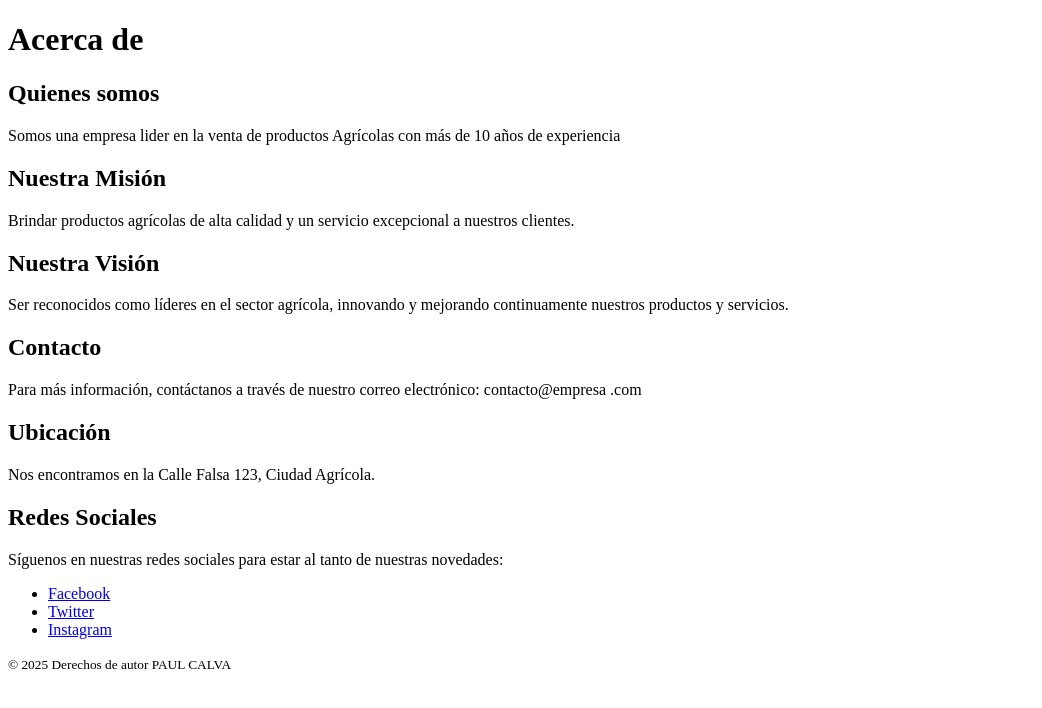
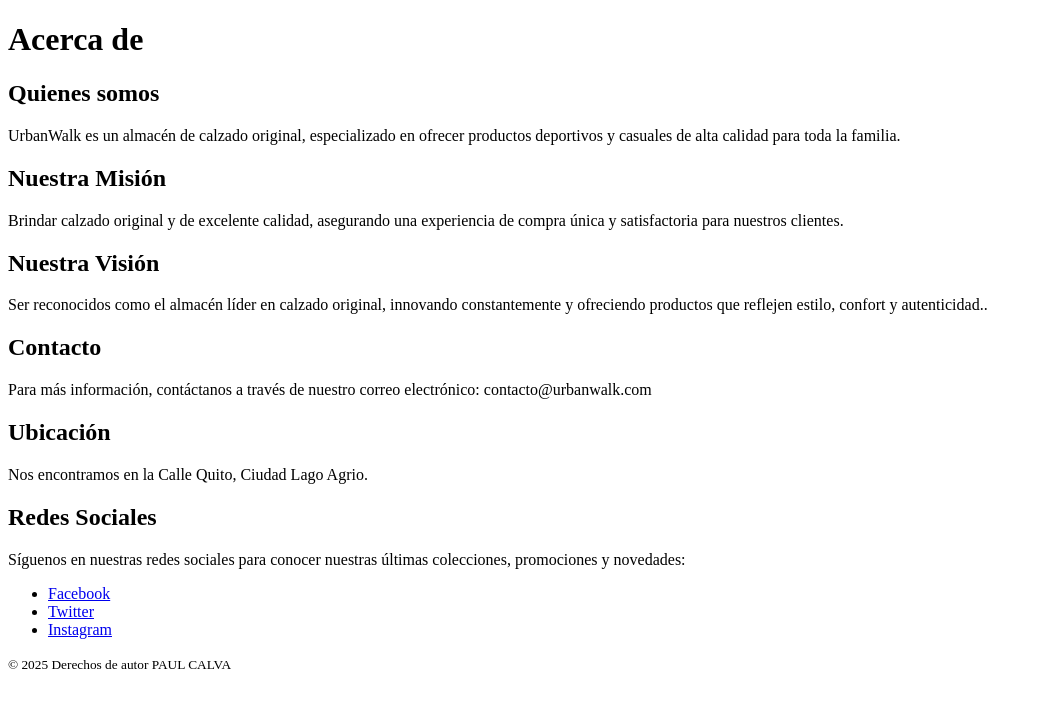
Before and after one commit to CristianCalva/MI-PAGINA-WEB-2025, a Flask app: page /about in a window 1280 px wide. Shown: the part 26-734 px from the top of the page, without its empty margins (0-1042 px from the left). Run offline with Flask 3, Linux system fonts and the light colour scheme.

Commit message:
SEMANA 10

```diff
--- a/app.py
+++ b/app.py
@@ -1,12 +1,9 @@
-#Aplicación en Flask
-from turtle import title
 from flask import Flask, render_template
 
 app = Flask(__name__)
 
 @app.route('/')
-def indexfl():
-    #return '¡Hola! Bienvenido a mi aplicación Flask.'
+def index():
     return render_template('index.html', title='Inicio')
 
 @app.route('/usuario/<nombre>')
@@ -15,13 +12,11 @@ def usuario(nombre):
 
 @app.route('/about')
 def about():
-    #return "Este es una aplicación de ejemplo Flask"
-    return render_template('about.html', title='Aserca de')
-
+    return render_template('about.html', title='Acerca de')
 
 @app.route('/contacto')
 def contacto():
-    return "Contactate con nosotros en paulcalva95"
+    return "Contáctate con nosotros en paulcalva95"
 
 if __name__ == '__main__':
     app.run(debug=True)
--- a/templates/about.html
+++ b/templates/about.html
@@ -6,19 +6,20 @@
 
 
 <h2>Quienes somos </h2>
-<p>Somos una empresa lider en la venta de productos Agrícolas con más de 10 años de experiencia </p>
+<p>UrbanWalk es un almacén de calzado original, especializado en ofrecer productos deportivos y
+  casuales de alta calidad para toda la familia.</p>
 <h2>Nuestra Misión</h2>
-<p>Brindar productos agrícolas de alta calidad y un servicio excepcional a nuestros clientes.</p>
+<p>Brindar calzado original y de excelente calidad, asegurando una experiencia de compra única y
+  satisfactoria para nuestros clientes.</p>
 <h2>Nuestra Visión</h2>
-<p>Ser reconocidos como líderes en el sector agrícola, innovando y mejorando continuamente nuestros
-productos y servicios.</p>
+<p>Ser reconocidos como el almacén líder en calzado original,
+  innovando constantemente y ofreciendo productos que reflejen estilo, confort y autenticidad..</p>
 <h2>Contacto</h2>
-<p>Para más información, contáctanos a través de nuestro correo electrónico: contacto@empresa
-.com</p>
+<p>Para más información, contáctanos a través de nuestro correo electrónico: contacto@urbanwalk.com</p>
 <h2>Ubicación</h2>
-<p>Nos encontramos en la Calle Falsa 123, Ciudad Agrícola.</p>
+<p>Nos encontramos en la Calle Quito, Ciudad Lago Agrio.</p>
 <h2>Redes Sociales</h2>
-<p>Síguenos en nuestras redes sociales para estar al tanto de nuestras novedades:</p>
+<p>Síguenos en nuestras redes sociales para conocer nuestras últimas colecciones, promociones y novedades:</p>
 <ul>
   <li><a href="https://www.facebook.com/empresa" target="_blank">Facebook</a></li>
   <li><a href="https://www.twitter.com/empresa" target="_blank">Twitter</a></li>
```
